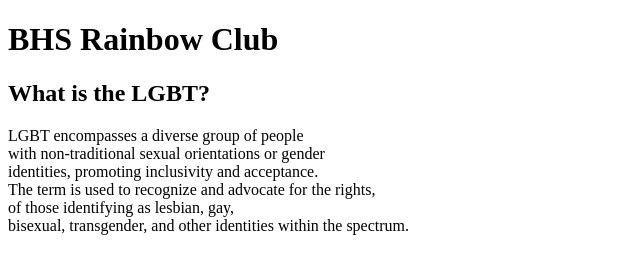
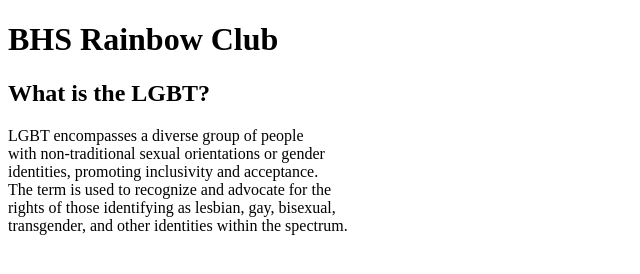
Before and after one commit to AMU21102/webdesign, a plain HTML site: page index.html in a window 1280 px wide. Shown: the whole page, without its empty margins (0-640 px from the left). Drawn offline with Linux system fonts and the light colour scheme.

```diff
--- a/index.html
+++ b/index.html
@@ -9,7 +9,7 @@
         <h1>BHS Rainbow Club</h1>
 
         <h2>What is the LGBT?</h2>
-        <p>LGBT encompasses a diverse group of people <br> with non-traditional sexual orientations or gender<br> identities, promoting inclusivity and acceptance.<br> The term is used to recognize and advocate for the rights,<br> of those identifying as lesbian, gay,<br> bisexual, transgender, and other identities within the spectrum.</p>
+        <p>LGBT encompasses a diverse group of people <br> with non-traditional sexual orientations or gender<br> identities, promoting inclusivity and acceptance.<br> The term is used to recognize and advocate for the <br> rights of those identifying as lesbian, gay, bisexual, <br>transgender, and other identities within the spectrum.</p>
 
 
     </body>
```
